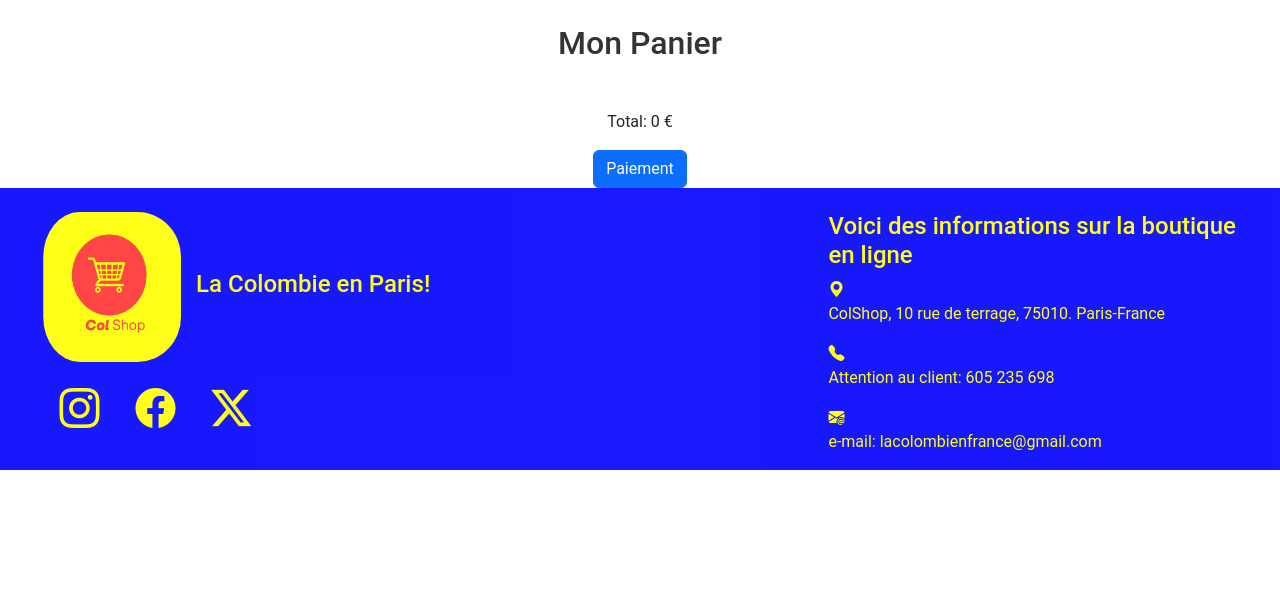
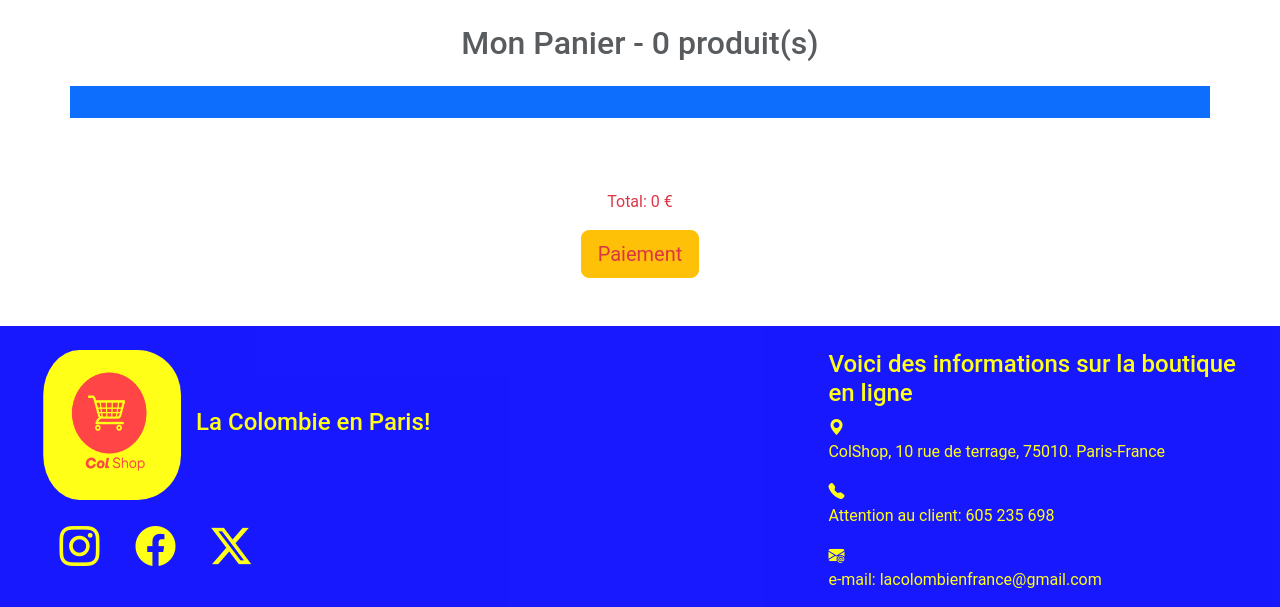
Before and after one commit to francolombiano/ColShop-ecommerce, a PHP site: page /achats/panier.php in a window 1280 px wide. Shown: the part 132-739 px from the top of the page. Run offline with PHP 8.4, Linux system fonts and the light colour scheme; some libraries are stand-ins or nearby versions.

Commit message:
The functions deleteProduit and addProduit were recovered, the panier was up and running

```diff
--- a/achats/panier.php
+++ b/achats/panier.php
@@ -1,54 +1,65 @@
 <?php
+
 require_once "../inc/functions.inc.php";
 
-$title = "Panier";
+$panier = getPanier();
 
-require_once "../inc/header.inc.php";
-
-if($_SERVER['REQUEST_METHOD'] == 'POST' && isset($_POST['produit']) && is_numeric($_POST['produit'])) {
+if ($_SERVER['REQUEST_METHOD'] == 'POST' && isset($_POST['produit']) && is_numeric($_POST['produit'])) {
     $idProduit = $_POST['produit'];
-
-    // Obtener información del producto
+    // Obtenir des informations sur les produits
     $produit = getProduitParId($idProduit);
-
-    // Añadir producto al carrito
-    ajouterProduitAuPanier($idProduit, $produit['nom'], $produit['price'], $produit['image']);
+    //vérifier si le produit est déjà dans le panier
+    $cantidad = 1;
+    foreach ($panier as $item) {
+        if ($item['id_produit'] == $idProduit) {
+            $cantidad++;
+        }
+    }
+    // Ajouter le produit au panier
+    ajouterProduitAuPanier($idProduit, $produit['nom'], $produit['price'], $produit['image'], $cantidad);
 }
 
-if(isset($_GET['supprimer']) && is_numeric($_GET['supprimer'])) {
+if (isset($_GET['supprimer']) && is_numeric($_GET['supprimer'])) {
     $idProduit = $_GET['supprimer'];
-
-    // Eliminar producto del carrito
+    // Retirer le produit du panier
     supprimerProduitDuPanier($idProduit);
+    // Rediriger l'utilisateur vers la page du panier
+    header('Location: ' . RACINE_SITE . 'achats/panier.php');
+    exit;
 }
 
 $panier = getPanier();
 $total = calculerTotalPanier($panier);
+$totalProduits = count($panier);
+
+$title = "Panier";
+require_once "../inc/header.inc.php";
 ?>
 
-<main class="container">
-    <h2 class="text-center my-4">Mon Panier</h2>
+<main class="container panier">
+    <h2 class="text-center text-muted my-4">Mon Panier - <?= $totalProduits?> produit(s)</h2>
 
-    <div class="row">
-        <?php foreach ($panier as $produit): ?>
+    <div class="row bg-primary p-3">
+        <?php foreach ($panier as $produit):?>
             <div class="col-lg-4 col-md-6 col-sm-12 mb-4">
                 <div class="card">
-                    <img src="<?= RACINE_SITE ."assets/img/". $produit['image'] ?>" class="card-img-top" alt="image de <?= $produit['nom'] ?>">
+                    <img src="<?= RACINE_SITE."assets/img/". $produit['image']?>" class="card-img-top" alt="image de <?= $produit['nom']?>">
                     <div class="card-body">
-                        <h5 class="card-title"><?= $produit['nom'] ?></h5>
-                        <p class="card-text"><?= $produit['price'] ?> €</p>
-                        <a href="<?= RACINE_SITE ?>achats/panier.php?supprimer=<?= $produit['id_produit'] ?>" class="btn btn-danger">Supprimer</a>
+                        <h5 class="card-title text-muted"><?= $produit['nom']?></h5>
+                        <p class="card-text text-danger"><?= $produit['quantite']?>x <?= $produit['price']?> €</p>
+                        <a href="<?= RACINE_SITE?>achats/panier.php?supprimer=<?= $produit['id_produit']?>" class="btn btn-danger text-warning">Supprimer</a>
                     </div>
                 </div>
             </div>
-        <?php endforeach; ?>
+        <?php endforeach;?>
     </div>
 
-    <div class="text-center mt-4">
-        <p>Total: <?= $total ?> €</p>
-        <a href="<?= RACINE_SITE ?>achats/paiement.php" class="btn btn-primary">Paiement</a>
+    <div class="text-center mt-4 p-5 text-danger">
+        <p>Total: <?= $total?> €</p>
+        <a href="<?= RACINE_SITE?>achats/paiement.php" class="btn btn-warning btn-lg text-danger">Paiement</a>
     </div>
 </main>
+
 
 <?php
 require_once "../inc/footer.inc.php";
--- a/admin/gestionProduits.php
+++ b/admin/gestionProduits.php
@@ -1,4 +1,3 @@
-
 <?php
 
 require_once "../inc/functions.inc.php";
@@ -102,6 +101,10 @@ $title = 'Gestion des produits';
 require_once "../inc/header.inc.php";
 ?>
 
+
+
+
+
 <main>
 
     <h2 class="text-center fw-bolder mb-5 text-danger"><?= isset($produit) ? 'Modifier un produit' : 'Ajouter un produit' ?></h2>
--- a/assets/style/style.css
+++ b/assets/style/style.css
@@ -94,7 +94,7 @@
 
 /* fonds principal indiciel */
 .fond-index{
-  background-color: var(--gray);
+  background-color: var(--bleu);
 }
 
 /* Div contenant les articles */
--- a/inc/footer.inc.php
+++ b/inc/footer.inc.php
@@ -3,7 +3,7 @@
         <section class="container-fluid final d-flex">
             <div class="marque col-6">
                 <div class="retrait col-sm-12 col-md-12 d-flex p-4">
-                    <a class="sm-12 col-md-3" href="./index.php">
+                    <a class="sm-12 col-md-3" href="<?= RACINE_SITE ?>index.php">
                         <img src="<?= RACINE_SITE ?>/assets/img/logo.png" alt="Logo" height="150" class="logo-retrait">
                     </a>
                     <div class="texte-final col-sm-12 col-md-6">
--- a/inc/functions.inc.php
+++ b/inc/functions.inc.php
@@ -3,7 +3,6 @@
 session_start();
 
 define("RACINE_SITE","/colombie/"); // constante qui définit les dossiers dans lesquels se situe le site pour pouvoir déterminer des chemin absolus à partir de localhost (on ne prend pas locahost). Ainsi nous écrivons tous les chemins (exp : src, href) en absolus avec cette constante.
-define("IMAGES", "/img/"); //Contants pour faire le lien avec les images de les produits
 
 ///////////////////////////// Fonction de débugage //////////////////////////
 
@@ -188,6 +187,42 @@ function updateProduit(int $idProduit, string $image, string $nom, string $descr
     ));
 }
 
+// funcion para anadir un producto
+
+function addProduit(string $image, string $nom, string $description, float $price, int $stock): void
+{
+
+    $pdo = connexionBdd();
+
+    $sql = "INSERT INTO produits (image, nom, description, price, stock) VALUES (:image, :nom, :description, :price, :stock)";
+    $request = $pdo->prepare($sql);
+    $request->execute(array(
+        ':image' => $image,
+        ':nom' => $nom,
+        ':description' => $description,
+        ':price' => $price,
+        ':stock' => $stock
+
+    ));
+}
+
+/////function para eliminar un producto
+
+function deleteProduit(int $id): void
+{
+    $pdo = connexionBdd();
+
+    $sql = "DELETE FROM produits WHERE id_produit = :id";
+    $request = $pdo->prepare($sql);
+    $request->execute([':id' => $id]);
+
+    // Redirigir a la misma página con un mensaje de confirmación
+    header('Location: produits.php?deleted=true');
+    exit;
+}
+
+
+
 ////////////////panier///////////////////////
 // ///////////  Fonction pour ajouter un produit  ////////////
 
--- a/inc/header.inc.php
+++ b/inc/header.inc.php
@@ -33,9 +33,9 @@ exit;
     <!-- link for Bootstrap icons-->
     <link rel="stylesheet" href="https://cdn.jsdelivr.net/npm/bootstrap-icons/font/bootstrap-icons.css">
     <!-- Link for CSS -->
-    <link rel="stylesheet" href="<?= RACINE_SITE ?>/assets/style/style.css">
+    <link rel="stylesheet" href="<?= RACINE_SITE ?>./assets/style/style.css">
     <!-- favicon -->
-    <link rel="icon" type="image/png" href="<?= RACINE_SITE ?>/assets/img/favicon.jpg">
+    <link rel="icon" type="image/png" href="<?= RACINE_SITE ?>./assets/img/favicon.jpg">
     <title><?= $title ?></title>
 </head>
 
@@ -76,7 +76,7 @@ exit;
                     <!--
 
                     <!-- Cart -->
-                    <a class="nav-link mx-auto col-sm-12 col-md-1 d-flex p-1" href="#">
+                    <a class="nav-link mx-auto col-sm-12 col-md-1 d-flex p-1" href="<?= RACINE_SITE ?>achats/panier.php">
                         <i class="bi bi-cart-fill col-sm-12 col-md-1 display-5 text-warning"></i>
                     </a>
                 </div>
```
Lines whose indentation alone changed are shown as unchanged.
